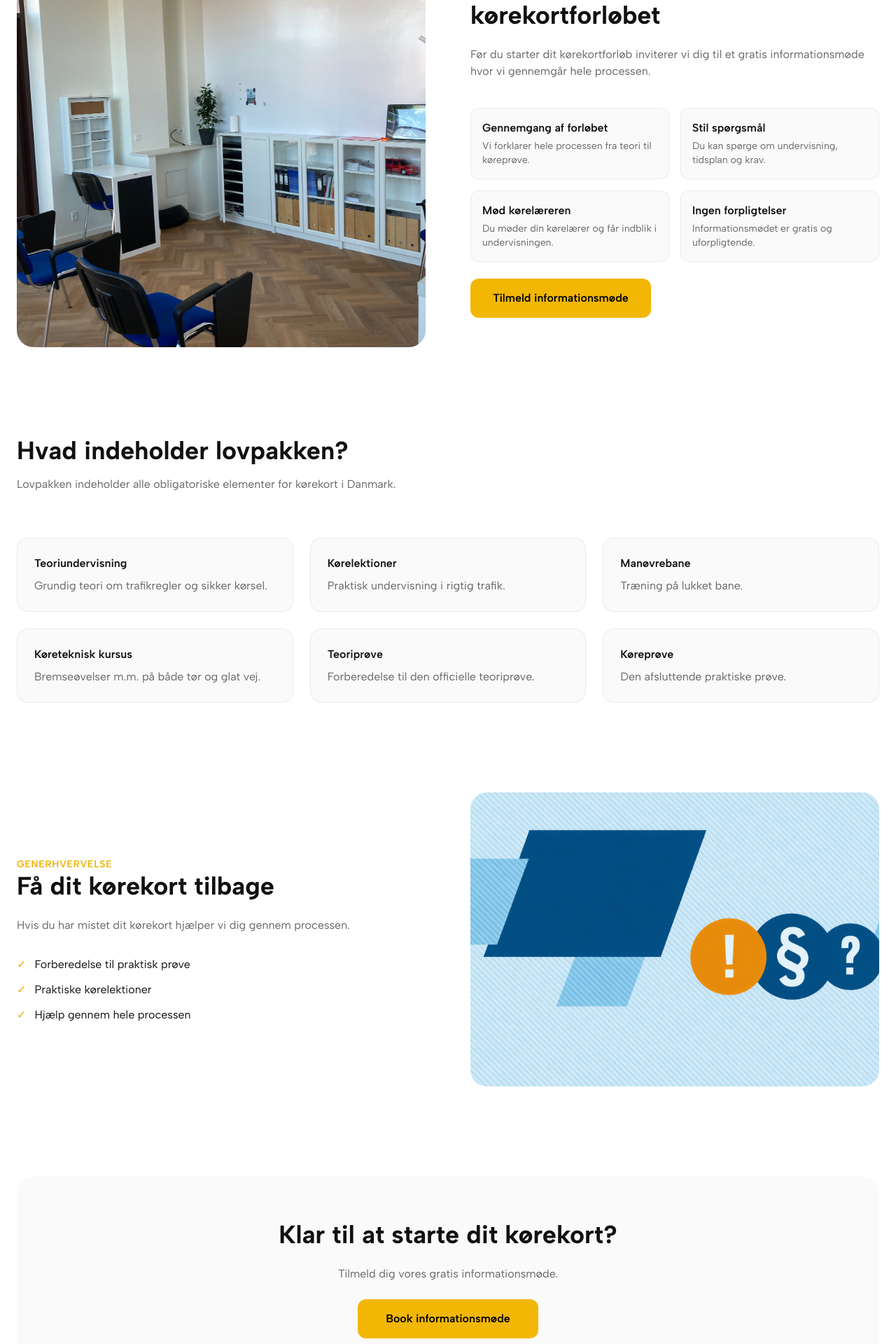
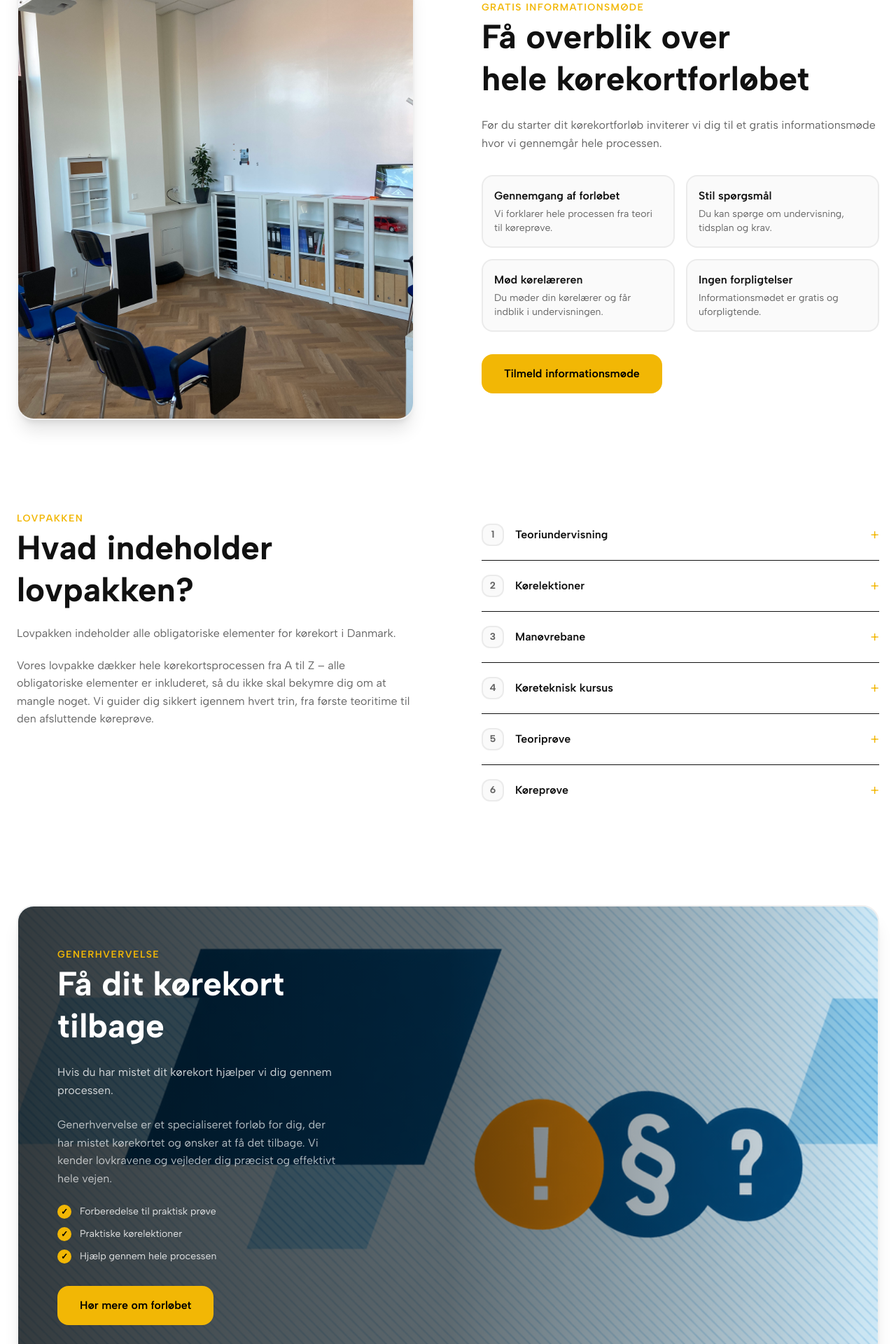
Before and after one commit to Ivan3750/koreskole-react, a Next.js app: page /da/koerekort-b/forloeb in a window 1280 px wide. Shown: the part 700-2620 px from the top of the page at 70% size. Built offline with nearby package versions, Linux system fonts and the light colour scheme.

Commit message:
Update ForloebPage.tsx

```diff
--- a/app/components/ForloebPage.tsx
+++ b/app/components/ForloebPage.tsx
@@ -1,18 +1,17 @@
 "use client";
-
-import Image from "next/image";
 import Link from "next/link";
 import school from "../assets/school_inside_2.jpeg";
 import lov from "../assets/lov.png";
 import { useTranslation } from "react-i18next";
 import { useParams } from "next/navigation";
-import { useEffect } from "react";
+import { useEffect, useState } from "react";
 import "@/app/i18n";
 
 function ForloebPage() {
   const { t, i18n } = useTranslation();
   const params = useParams();
   const locale = params?.locale as string;
+  const [openIndex, setOpenIndex] = useState<number | null>(null);
 
   useEffect(() => {
     if (locale && i18n.language !== locale) {
@@ -25,151 +24,166 @@ import "@/app/i18n";
     return `/${locale}${path.startsWith("/") ? path : `/${path}`}`;
   };
 
-  const meetingFeatures = t("prices.meeting.features", {
-    returnObjects: true,
-  }) as { title: string; text: string }[];
-
-  const packageItems = t("prices.package.items", {
-    returnObjects: true,
-  }) as { title: string; text: string }[];
-
-  const recoveryList = t("prices.recovery.list", {
-    returnObjects: true,
-  }) as string[];
+  const meetingFeatures = t("prices.meeting.features", { returnObjects: true }) as { title: string; text: string }[];
+  const packageItems = t("prices.package.items", { returnObjects: true }) as { title: string; text: string }[];
+  const recoveryList = t("prices.recovery.list", { returnObjects: true }) as string[];
 
   return (
     <div style={{ background: "var(--color-bg)" }}>
-      <div className="max-w-7xl mx-auto px-6 py-24 space-y-32">
+      <div className="max-w-7xl mx-auto px-6 py-20 md:py-28 lg:py-40 space-y-32">
 
-         <section className="grid lg:grid-cols-2 gap-16 items-center">
-
-          <div className="relative h-[600px] rounded-3xl overflow-hidden">
-            <Image src={school} alt={t("prices.meeting.imageAlt")} fill className="object-cover" />
+        {/* MØDE */}
+        <section className="grid lg:grid-cols-2 gap-16 lg:gap-24 items-center">
+          <div className="order-2 lg:order-1">
+            <div
+              className="rounded-3xl overflow-hidden border-2 shadow-xl w-full h-[420px] md:h-[560px] lg:h-[640px]"
+              style={{ borderColor: "var(--color-border)" }}
+            >
+              <img src={school.src} alt={t("prices.meeting.imageAlt")} className="w-full h-full object-cover" />
             </div>
-
-          <div className="space-y-6">
-
-            <span className="text-sm font-semibold uppercase tracking-wider text-yellow-500">
+          </div>
+          <div className="max-w-xl mx-auto lg:mx-0 order-1 lg:order-2 text-center lg:text-left space-y-6">
+            <span className="font-semibold text-sm uppercase tracking-widest" style={{ color: "var(--color-yellow)" }}>
               {t("prices.meeting.badge")}
             </span>
-
-            <h2 className="text-4xl font-bold">
+            <h2 className="font-display text-3xl md:text-4xl lg:text-5xl font-bold leading-tight text-balance" style={{ color: "var(--color-text)" }}>
               {t("prices.meeting.title")}
             </h2>
-
-            <p style={{ color: "var(--color-text-secondary)" }}>
+            <p className="normal-text" style={{ color: "var(--color-text-secondary)" }}>
               {t("prices.meeting.text")}
             </p>
-
-            <div className="grid md:grid-cols-2 gap-4 pt-4">
+            <div className="grid sm:grid-cols-2 gap-4 pt-2 text-left">
               {meetingFeatures.map((item, i) => (
-                <div key={i} className="p-4 rounded-xl border border-[var(--color-border)] bg-[var(--color-bg-elevated)]">
-                  <h4 className="font-semibold mb-1">{item.title}</h4>
-                  <p className="text-sm" style={{ color: "var(--color-text-secondary)" }}>
-                    {item.text}
-                  </p>
+                <div key={i} className="p-4 rounded-2xl border-2" style={{ borderColor: "var(--color-border)", background: "var(--color-bg-elevated)" }}>
+                  <h4 className="font-semibold mb-1" style={{ color: "var(--color-text)" }}>{item.title}</h4>
+                  <p className="text-sm" style={{ color: "var(--color-text-secondary)" }}>{item.text}</p>
                 </div>
               ))}
             </div>
-
-            <Link
-              href={withLocale("/kontakt")}
-              className="px-8 py-4 rounded-xl font-semibold inline-block"
-              style={{ background: "var(--color-yellow)", color: "#000" }}
-            >
+            <div className="pt-2">
+              <Link href={withLocale("/kontakt")} className="px-8 py-4 rounded-2xl font-semibold inline-block" style={{ background: "var(--color-yellow)", color: "#000" }}>
                 {t("prices.meeting.cta")}
               </Link>
-
+            </div>
           </div>
         </section>
 
-
-        {/* LOVPAKKE */}
-        <section className="space-y-16">
-
-          <div className="max-w-3xl space-y-4">
-            <h2 className="text-4xl font-bold">
+        {/* LOVPAKKEN — accordion */}
+        <section className="grid lg:grid-cols-2 gap-16 lg:gap-24 items-start">
+          <div className="space-y-5">
+            <span className="font-semibold text-sm uppercase tracking-widest" style={{ color: "var(--color-yellow)" }}>
+              {t("prices.package.badge", "Lovpakken")}
+            </span>
+            <h2 className="font-display text-3xl md:text-4xl lg:text-5xl font-bold leading-tight text-balance" style={{ color: "var(--color-text)" }}>
               {t("prices.package.title")}
             </h2>
-
-            <p style={{ color: "var(--color-text-secondary)" }}>
+            <p className="normal-text" style={{ color: "var(--color-text-secondary)" }}>
               {t("prices.package.text")}
+            </p>
+            <p className="normal-text" style={{ color: "var(--color-text-secondary)" }}>
+              {t("prices.package.seo", "Vores lovpakke dækker hele kørekortsprocessen fra A til Z – alle obligatoriske elementer er inkluderet, så du ikke skal bekymre dig om at mangle noget. Vi guider dig sikkert igennem hvert trin, fra første teoritime til den afsluttende køreprøve.")}
             </p>
           </div>
 
-          <div className="grid md:grid-cols-2 lg:grid-cols-3 gap-6">
+          <div className="divide-y" style={{ borderColor: "var(--color-border)" }}>
             {packageItems.map((item, i) => (
-              <div key={i} className="p-6 rounded-2xl border border-[var(--color-border)]  bg-[var(--color-bg-elevated)]">
-                <h4 className="font-semibold mb-2">{item.title}</h4>
-                <p style={{ color: "var(--color-text-secondary)" }}>
+              <div key={i} className="py-1">
+                <button
+                  onClick={() => setOpenIndex(openIndex === i ? null : i)}
+                  className="w-full flex items-center justify-between gap-4 py-4 text-left"
+                >
+                  <div className="flex items-center gap-4">
+                    <span
+                      className="w-8 h-8 rounded-xl flex items-center justify-center text-sm font-bold flex-shrink-0"
+                      style={{ background: openIndex === i ? "var(--color-yellow)" : "var(--color-bg-elevated)", color: openIndex === i ? "#000" : "var(--color-text-secondary)", border: openIndex === i ? "none" : "2px solid var(--color-border)" }}
+                    >
+                      {i + 1}
+                    </span>
+                    <span className="font-semibold text-base" style={{ color: "var(--color-text)" }}>{item.title}</span>
+                  </div>
+                  <span
+                    className="text-xl flex-shrink-0 transition-transform duration-200"
+                    style={{ color: "var(--color-yellow)", transform: openIndex === i ? "rotate(45deg)" : "rotate(0deg)" }}
+                  >
+                    +
+                  </span>
+                </button>
+                {openIndex === i && (
+                  <p className="pb-4 pl-12 normal-text" style={{ color: "var(--color-text-secondary)" }}>
                     {item.text}
                   </p>
+                )}
               </div>
             ))}
           </div>
-
         </section>
 
+        {/* GENERHVERVELSE — full bleed photo with solid panel */}
+        <section
+          className="relative rounded-3xl overflow-hidden border-2 shadow-xl"
+          style={{ borderColor: "var(--color-border)", minHeight: "560px" }}
+        >
+          <img
+            src={lov.src}
+            alt={t("prices.recovery.imageAlt")}
+            className="absolute inset-0 w-full h-full object-cover object-center"
+          />
+          <div className="absolute inset-0" style={{ background: "linear-gradient(to right, rgba(0,0,0,0.75) 0%, rgba(0,0,0,0.55) 50%, transparent 100%)" }} />
 
-        {/* GENERHVERVELSE */}
-        <section className="grid lg:grid-cols-2 gap-16 items-center">
-
-          <div className="space-y-6">
-
-            <span className="text-sm font-semibold uppercase tracking-wider text-yellow-500">
+          <div className="relative z-10 h-full flex items-center">
+            <div className="max-w-lg p-10 md:p-14 space-y-6">
+              <span className="font-semibold text-sm uppercase tracking-widest" style={{ color: "var(--color-yellow)" }}>
                 {t("prices.recovery.badge")}
               </span>
-
-            <h2 className="text-4xl font-bold">
+              <h2 className="font-display text-3xl md:text-4xl lg:text-5xl font-bold leading-tight text-balance text-white">
                 {t("prices.recovery.title")}
               </h2>
-
-            <p style={{ color: "var(--color-text-secondary)" }}>
+              <p className="normal-text" style={{ color: "rgba(255,255,255,0.80)" }}>
                 {t("prices.recovery.text")}
               </p>
-
-            <ul className="space-y-3 pt-2">
+              <p className="normal-text" style={{ color: "rgba(255,255,255,0.70)" }}>
+                {t("prices.recovery.seo", "Generhvervelse er et specialiseret forløb for dig, der har mistet kørekortet og ønsker at få det tilbage. Vi kender lovkravene og vejleder dig præcist og effektivt hele vejen.")}
+              </p>
+              <ul className="space-y-3">
                 {recoveryList.map((item, i) => (
-                <li key={i} className="flex gap-3">
-                  <span className="text-yellow-500">✓</span>
-                  <span>{item}</span>
+                  <li key={i} className="flex items-center gap-3">
+                    <span
+                      className="w-5 h-5 rounded-full flex items-center justify-center flex-shrink-0 text-xs font-bold"
+                      style={{ background: "var(--color-yellow)", color: "#000" }}
+                    >
+                      ✓
+                    </span>
+                    <span className="text-sm" style={{ color: "rgba(255,255,255,0.85)" }}>{item}</span>
                   </li>
                 ))}
               </ul>
-
+              <div className="pt-2">
+                <Link
+                  href={withLocale("/kontakt")}
+                  className="px-8 py-4 rounded-2xl font-semibold inline-block"
+                  style={{ background: "var(--color-yellow)", color: "#000" }}
+                >
+                  {t("prices.recovery.cta", "Hør mere om forløbet")}
+                </Link>
               </div>
-
-          <div className="relative h-[420px] rounded-3xl overflow-hidden">
-            <Image
-              src={lov}
-              alt={t("prices.recovery.imageAlt")}
-              fill
-              className="object-cover"
-            />
             </div>
-
+          </div>
         </section>
 
-
         {/* CTA */}
-        <section className="bg-[var(--color-bg-elevated)] rounded-3xl p-16 text-center space-y-6">
-
-          <h2 className="text-4xl font-bold">
+        <section
+          className="rounded-3xl border-2 p-12 md:p-16 text-center space-y-6"
+          style={{ borderColor: "var(--color-border)", background: "var(--color-bg-elevated)" }}
+        >
+          <h2 className="font-display text-3xl md:text-4xl lg:text-5xl font-bold leading-tight text-balance" style={{ color: "var(--color-text)" }}>
             {t("prices.cta.title")}
           </h2>
-
-          <p className="max-w-2xl mx-auto" style={{ color: "var(--color-text-secondary)" }}>
+          <p className="normal-text max-w-2xl mx-auto" style={{ color: "var(--color-text-secondary)" }}>
             {t("prices.cta.text")}
           </p>
-
-          <Link
-            href={withLocale("/kontakt")}
-            className="px-10 py-4 rounded-xl font-semibold inline-block"
-            style={{ background: "var(--color-yellow)", color: "#000" }}
-          >
+          <Link href={withLocale("/kontakt")} className="px-10 py-4 rounded-2xl font-semibold inline-block" style={{ background: "var(--color-yellow)", color: "#000" }}>
             {t("prices.cta.button")}
           </Link>
-
         </section>
 
       </div>
```
Lines whose indentation alone changed are shown as unchanged.
